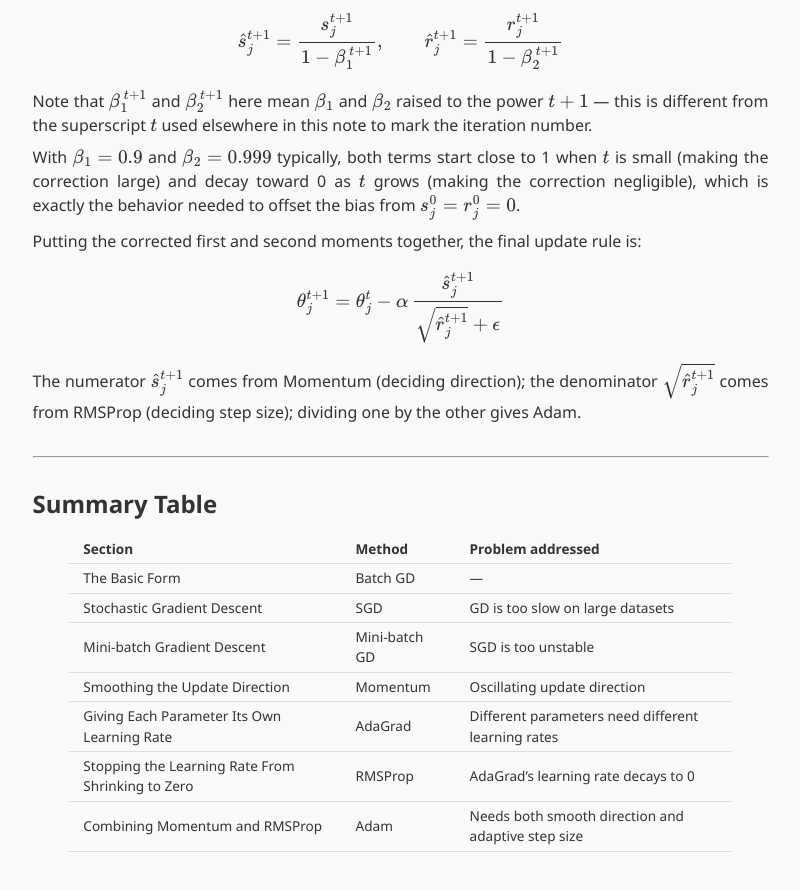
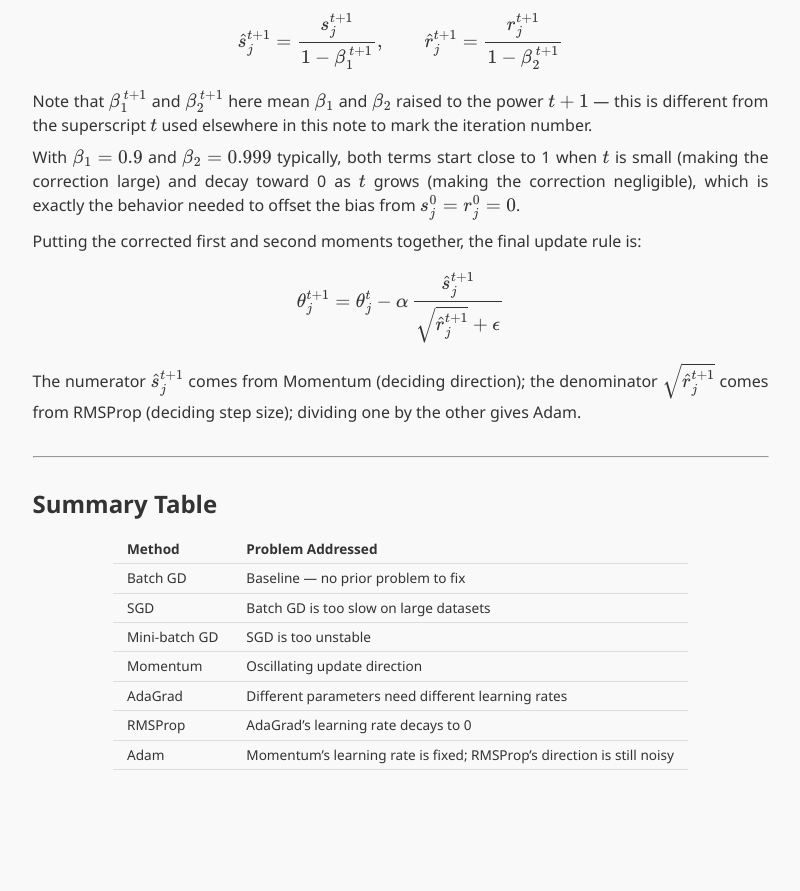
Before and after one commit to wyatthoho/wyatthoho.github.io, a Jekyll site: the page built from _ml_notes/roadmap-to-gradient-descent-optimizers.md, in a window 1280 px wide and 900 px high, scrolled down 4219 px. Shown: the top 891 px of the window, without its empty margins (232-1032 px from the left). Built offline with Jekyll 4.4.1, drawn with Linux system fonts in a browser that asks for light colours; after the commit the page ends 5037 px from its top, so only the background shows below that.

Commit message:
Simplify summary table to two columns and fix Adam's problem description
Co-Authored-By: Claude Sonnet 5 <noreply@anthropic.com>

```diff
--- a/_ml_notes/roadmap-to-gradient-descent-optimizers.md
+++ b/_ml_notes/roadmap-to-gradient-descent-optimizers.md
@@ -158,12 +158,12 @@ The numerator $\hat s_j^{t+1}$ comes from Momentum (deciding direction); the den
 
 ## Summary Table
 
-| Section | Method | Problem addressed |
-|:---|:---|:---|
-| The Basic Form | Batch GD | — |
-| Stochastic Gradient Descent | SGD | GD is too slow on large datasets |
-| Mini-batch Gradient Descent | Mini-batch GD | SGD is too unstable |
-| Smoothing the Update Direction | Momentum | Oscillating update direction |
-| Giving Each Parameter Its Own Learning Rate | AdaGrad | Different parameters need different learning rates |
-| Stopping the Learning Rate From Shrinking to Zero | RMSProp | AdaGrad's learning rate decays to 0 |
-| Combining Momentum and RMSProp | Adam | Needs both smooth direction and adaptive step size |
+| Method | Problem Addressed |
+|:---|:---|
+| Batch GD | Baseline — no prior problem to fix |
+| SGD | Batch GD is too slow on large datasets |
+| Mini-batch GD | SGD is too unstable |
+| Momentum | Oscillating update direction |
+| AdaGrad | Different parameters need different learning rates |
+| RMSProp | AdaGrad's learning rate decays to 0 |
+| Adam | Momentum's learning rate is fixed; RMSProp's direction is still noisy |
```
